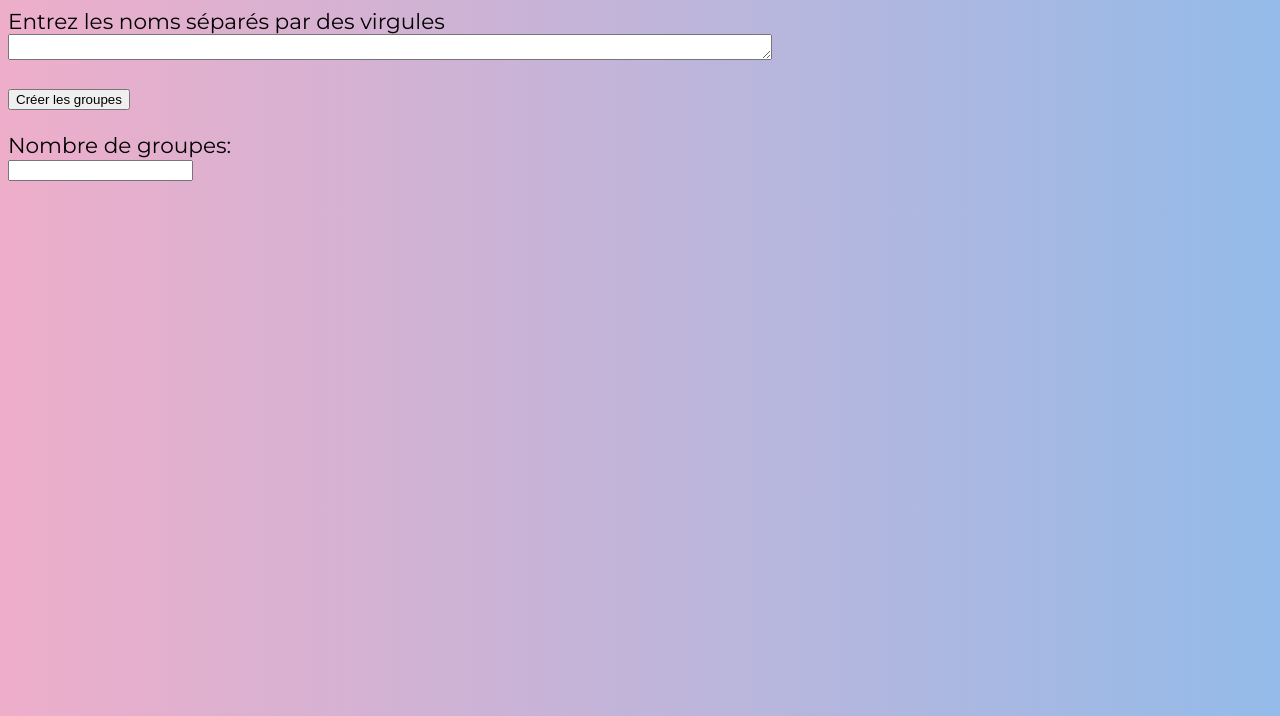
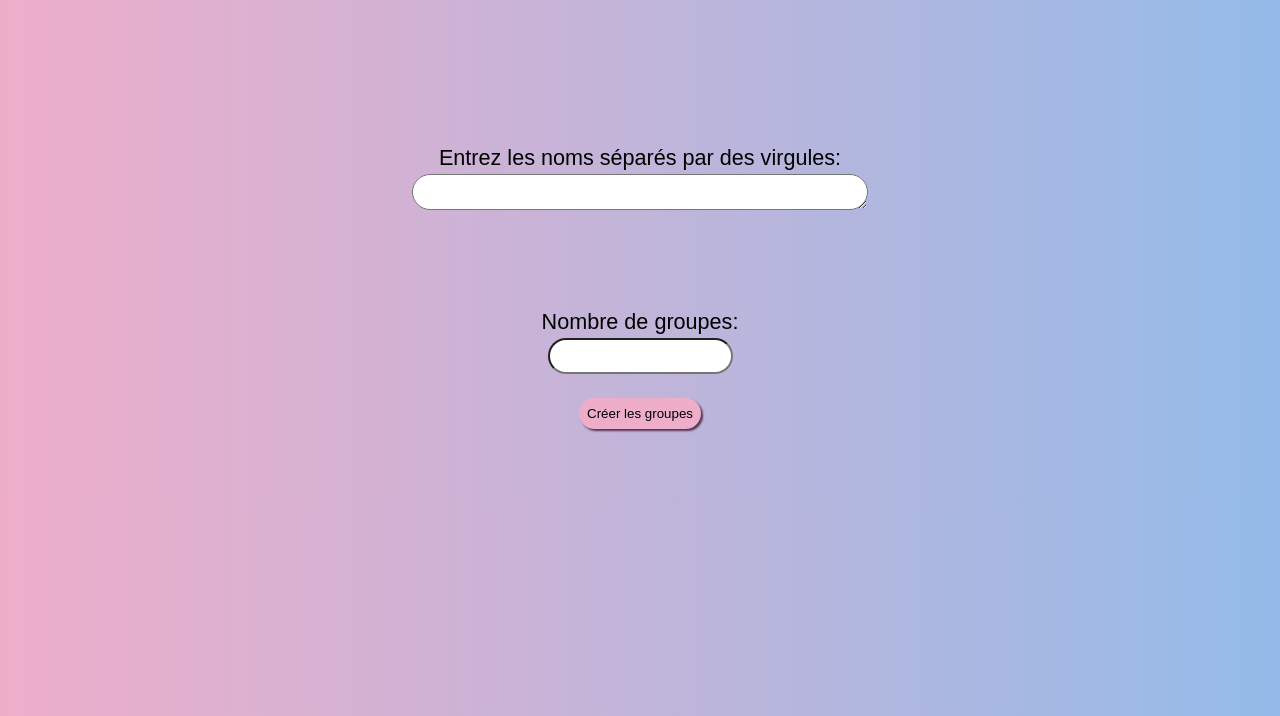
Before and after one commit to Ange0608/Projet-JS, a plain HTML site: page projet js/group.html in a window 1280 px wide. Shown: the part 84-800 px from the top of the page. Drawn offline with Linux system fonts and the light colour scheme; a web font is replaced by a local one.

Commit message:
modif css groupmaker

```diff
--- a/projet js/group.html
+++ b/projet js/group.html
@@ -1,21 +1,29 @@
 <!DOCTYPE html>
 <html lang="fr">
+
 <head>
-    <meta charset="UTF-8">
-    <meta http-equiv="X-UA-Compatible" content="IE=edge">
-    <meta name="viewport" content="width=device-width, initial-scale=1.0">
+	<meta charset="UTF-8">
+	<meta http-equiv="X-UA-Compatible" content="IE=edge">
+	<meta name="viewport" content="width=device-width, initial-scale=1.0">
 	<title>Group Maker</title>
 	<link rel="stylesheet" type="text/css" href="groupstyle.css">
-    <script src="group.js"></script>
+	<script src="group.js"></script>
 </head>
+
 <body>
 	<h1>Générateur de groupes</h1>
-	<label>Entrez les noms séparés par des virgules</label><br>
-	<textarea id="input"></textarea><br><br>
-	<button onclick="makeGroups()">Créer les groupes</button><br><br>
-	<label>Nombre de groupes:</label><br>
-	<input type="number" id="groupCount"><br><br>
+	<div class="names">
+		<label>Entrez les noms séparés par des virgules:</label>
+		<textarea id="input"></textarea>
+	</div>
+	<div class="groupMaker">
+	<label>Nombre de groupes:</label>
+	<input type="number" id="groupCount">
+	<button onclick="makeGroups()">Créer les groupes</button>
+</div>
+
 	<div id="output"></div>
 
 </body>
+
 </html>
--- a/projet js/groupstyle.css
+++ b/projet js/groupstyle.css
@@ -14,8 +14,7 @@ h1 {
 	text-align: center;
     box-sizing: content-box;
     position:relative;
-
-
+	font-family: 'Alice', sans-serif;
 }
 
 label {
@@ -32,11 +31,50 @@ textarea {
 	flex-wrap: wrap;
 }
 
+.names{
+	display: flex;
+	flex-direction: column;
+	margin: 4rem;
+	margin-top: 10rem;
+	align-items: center;
+	font-family: 'Alice', sans-serif;
+	line-height: 2rem;
+}
+
+#input, #groupCount{
+	border-radius: 25px;
+	height: 30px;
+}
+
+button{
+	padding: .5rem;
+	margin-top: 1.5rem;
+	border-radius: 25px;
+	font-family: 'Alice', sans-serif;
+	background-color: rgb(238,174,202);
+	border: none;
+	box-shadow: 2px 2px 2px rgb(84, 54, 84);
+}
+
+textarea{
+	width: 450px;
+}
+
 .group {
-	background-color: #ee9cea;
-	border: 1px solid #8b5ef5;
+	background-color: #d699d3;
+	border: 2px solid #675e7e;
     border-radius: 6px;
-    border-width: 1.8px;
-	padding: 10px;
-	margin: 5px;
+	padding: .5rem;
+	margin: 1.5rem;
 }
+
+
+.groupMaker{
+	display: flex;
+	flex-direction: column;
+	margin: 4rem;
+	margin-top: 6rem;
+	align-items: center;
+	line-height: 2rem;
+	font-family: 'Alice', sans-serif;
+}
```
